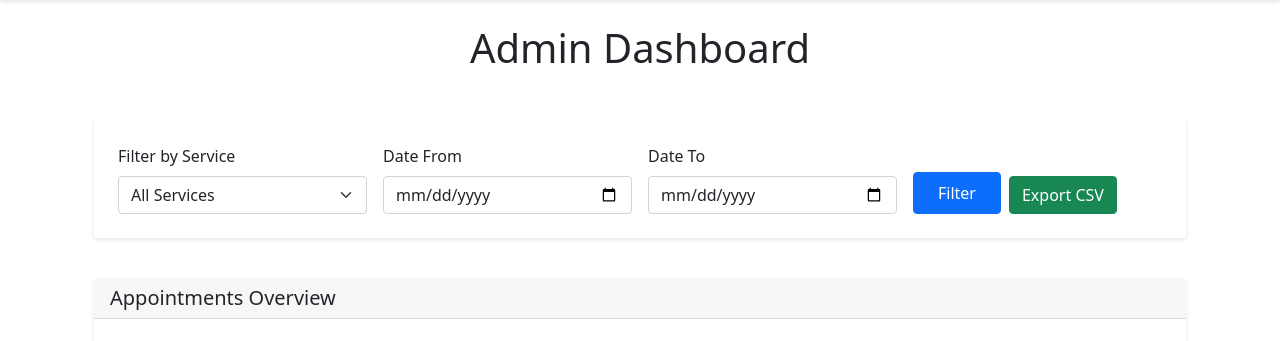
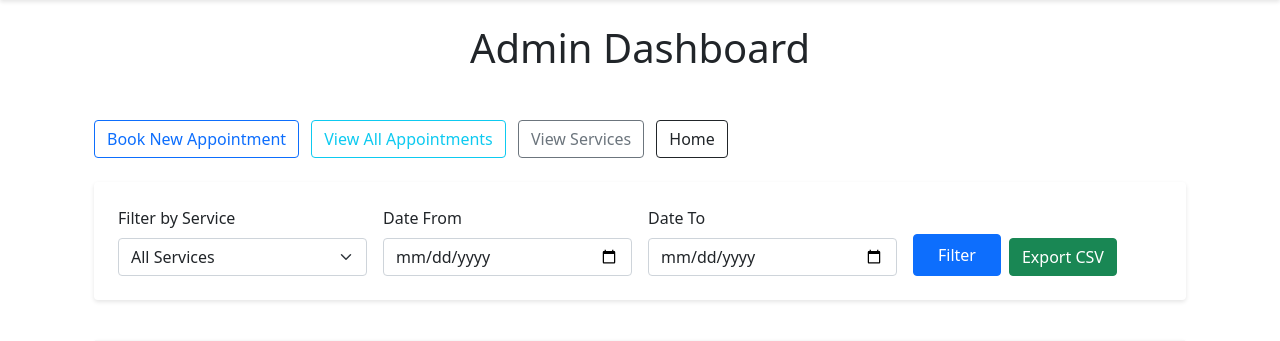
Before and after one commit to vijayhotti/dental-clinic, a Flask app: page /admin in a window 1280 px wide. Shown: the part 56-397 px from the top of the page. Run offline with Flask 3, Linux system fonts and the light colour scheme; a user stored in the database is signed in; some libraries are stand-ins or nearby versions.

Commit message:
Add navigation links to index and admin dashboard, improve UX

```diff
--- a/app.py
+++ b/app.py
@@ -361,6 +361,16 @@ def appointments():
     return render_template('appointments.html')
 
 
+@app.route('/appointments/all')
+@login_required
+def all_appointments():
+    if not current_user.is_admin:
+        flash('Access denied. Admin privileges required.', 'error')
+        return redirect(url_for('home'))
+    appointments = Appointment.query.order_by(Appointment.appointment_date.desc()).all()
+    return render_template('appointments.html', appointments=appointments, view_all=True)
+
+
 @app.route('/services')
 def services():
     return render_template('services.html')
--- a/templates/admin.html
+++ b/templates/admin.html
@@ -5,6 +5,12 @@
 {% block content %}
 <div class="container">
     <h1 class="text-center mb-5">Admin Dashboard</h1>
+    <div class="mb-4">
+        <a href="{{ url_for('appointments') }}" class="btn btn-outline-primary me-2">Book New Appointment</a>
+        <a href="{{ url_for('all_appointments') }}" class="btn btn-outline-info me-2">View All Appointments</a>
+        <a href="{{ url_for('services') }}" class="btn btn-outline-secondary me-2">View Services</a>
+        <a href="{{ url_for('home') }}" class="btn btn-outline-dark">Home</a>
+    </div>
 
     <!-- Filters and Export -->
     <div class="row mb-4">
--- a/templates/index.html
+++ b/templates/index.html
@@ -6,7 +6,10 @@
 <div class="hero-section text-center py-5">
     <h1 class="display-4">Welcome to Our Dental Clinic</h1>
     <p class="lead">Professional dental care for your entire family</p>
-    <a href="{{ url_for('appointments') }}" class="btn btn-primary btn-lg">Book an Appointment</a>
+    <a href="{{ url_for('appointments') }}" class="btn btn-primary btn-lg me-2">Book an Appointment</a>
+    <a href="{{ url_for('services') }}" class="btn btn-outline-info btn-lg me-2">View Services</a>
+    <a href="{{ url_for('contact') }}" class="btn btn-outline-secondary btn-lg me-2">Contact Us</a>
+    <a href="{{ url_for('admin') }}" class="btn btn-outline-dark btn-lg">Admin Dashboard</a>
 </div>
 
 <div class="row mt-5">
```
Also changed, not shown: templates/appointments.html (+37 -0 lines), templates/tooth_diagram.html (+9 -1 lines).
